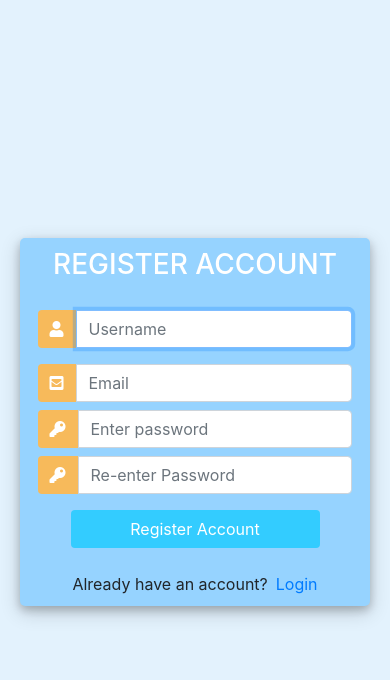
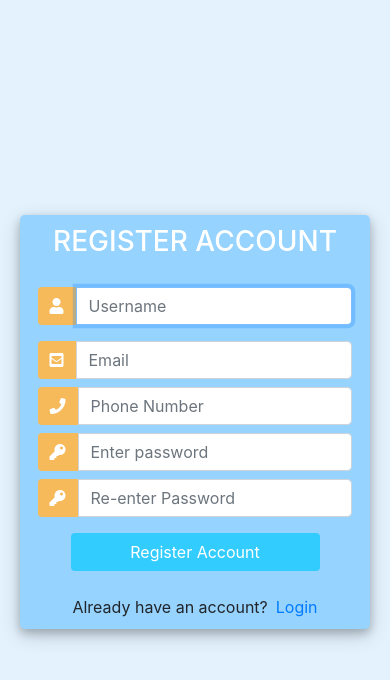
Before and after one commit to hammzagee/homeclearence, a Django app: page /signup/ in a window 390 px wide. Shown: the top 680 px of the page. Run offline with Django 3.2, Linux system fonts and the light colour scheme; some libraries are stand-ins or nearby versions.

Commit message:
changes, phone added

```diff
--- a/user/admin.py
+++ b/user/admin.py
@@ -3,4 +3,5 @@ from .models import *
 # Register your models here.
 
 admin.site.register(Item)
+admin.site.register(Profile)
 admin.site.register(ItemStatus)
--- a/user/forms.py
+++ b/user/forms.py
@@ -3,7 +3,7 @@ from django.forms import ModelForm
 from django.contrib.auth.forms import UserCreationForm
 from django.contrib.auth.models import User
 
-from .models import Item
+from .models import Item, Profile
 
 
 class SignupForm(UserCreationForm):
@@ -13,6 +13,10 @@ class SignupForm(UserCreationForm):
         model = User
         fields = ('username', 'email', 'password1', 'password2')
 
+class ProfileForm(ModelForm):
+    class Meta:
+        model = Profile
+        fields = ('phone',)
 
 class ItemForm(ModelForm):
     class Meta:
--- a/user/models.py
+++ b/user/models.py
@@ -2,6 +2,12 @@ from django.db import models
 from django.contrib.auth.models import User
 
 # Create your models here.
+class Profile(models.Model):
+    user = models.OneToOneField(User, on_delete=models.CASCADE)
+    phone = models.CharField(max_length=200)
+
+    def __str__(self):
+        return self.user.username
 
 class Item(models.Model):
     User = models.ForeignKey(User,null=True, on_delete=models.CASCADE)
@@ -23,5 +29,5 @@ class ItemStatus(models.Model):
     bid = models.FloatField()
     sold = models.BooleanField(default=False)
 
-    # def __str__(self):
-    #     return self.item.title
+    def __str__(self):
+        return self.item.title
--- a/user/templates/buyer.html
+++ b/user/templates/buyer.html
@@ -1,5 +1,5 @@
 {% autoescape off %}
 Hi {{ user.username }},
 Thank you for Buying {{item.title}} listed by {{contact.username}} from Our website for £{{price}}.
-Please Contact with {{contact.username}} for further Instructions on this E-Mail {{contact.email}}
+Please Contact with {{contact.username}} for further Instructions on this E-Mail {{contact.email}} or using this phone Number: {{contact.profile.phone}}
 {% endautoescape %}
--- a/user/templates/signup.html
+++ b/user/templates/signup.html
@@ -96,6 +96,12 @@
 						</div>
 						<div class="input-group mb-2">
 							<div class="input-group-append">
+								<span class="input-group-text"><i class="fas fa-phone"></i></span>
+							</div>
+							{{ profile.phone}}
+						</div>
+						<div class="input-group mb-2">
+							<div class="input-group-append">
 								<span class="input-group-text"><i class="fas fa-key"></i></span>
 							</div>
 							{{ form.password1}}
@@ -165,8 +171,9 @@
 		var form_fields = document.getElementsByTagName('input')
 		form_fields[1].placeholder='Username';
 		form_fields[2].placeholder='Email';
-		form_fields[3].placeholder='Enter password';
-		form_fields[4].placeholder='Re-enter Password';
+		form_fields[3].placeholder='Phone Number';
+		form_fields[4].placeholder='Enter password';
+		form_fields[5].placeholder='Re-enter Password';
 
 
 		for (var field in form_fields){
--- a/user/views.py
+++ b/user/views.py
@@ -2,7 +2,7 @@ from django.http import HttpResponse
 from django.shortcuts import render, redirect
 from django.contrib.auth import login, authenticate, logout
 from django.contrib.auth.decorators import login_required
-from .forms import SignupForm, ItemForm
+from .forms import SignupForm, ItemForm, ProfileForm
 from django.contrib.sites.shortcuts import get_current_site
 from django.utils.encoding import force_bytes, force_text
 from django.utils.http import urlsafe_base64_encode, urlsafe_base64_decode
@@ -167,11 +167,15 @@ def item_detail(request, pk):
 
 def signup(request):
     if request.method == 'POST':
+        print(request.POST.get('phone'))
         form = SignupForm(request.POST)
+        profileForm = ProfileForm(request.POST)
         if form.is_valid():
             user = form.save(commit=False)
             user.is_active = False
+            profile = Profile(user = user, phone=request.POST.get('phone'))
             user.save()
+            profile.save()
             current_site = get_current_site(request)
             message = render_to_string('acc_active_email.html', {
                 'user':user,
@@ -188,8 +192,9 @@ def signup(request):
             print(form.errors)
     else:
         form = SignupForm()
+        profileForm = ProfileForm()
 
-    return render(request, 'signup.html', {'form': form})
+    return render(request, 'signup.html', {'form': form, 'profile':profileForm})
 
 def activate(request, uidb64, token):
     try:
```
Also changed, not shown: user/templates/home.html (+26 -50 lines), user/migrations/0016_auto_20200318_2130.py (added), user/migrations/0017_auto_20200319_1015.py (added).
